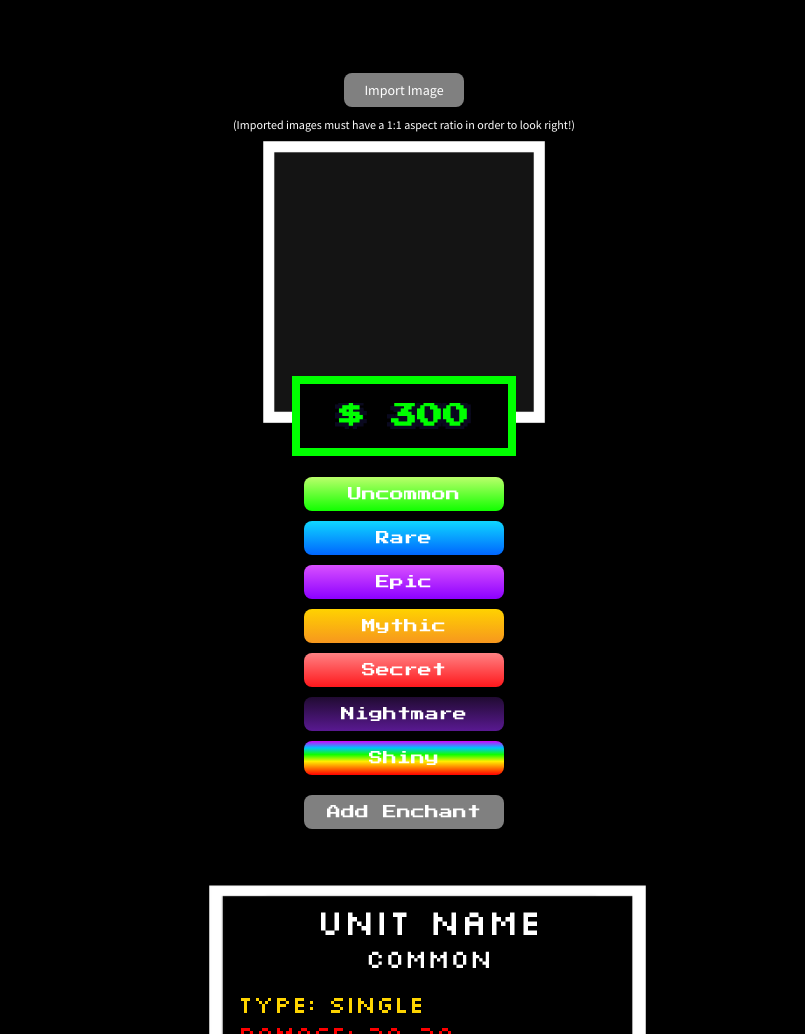
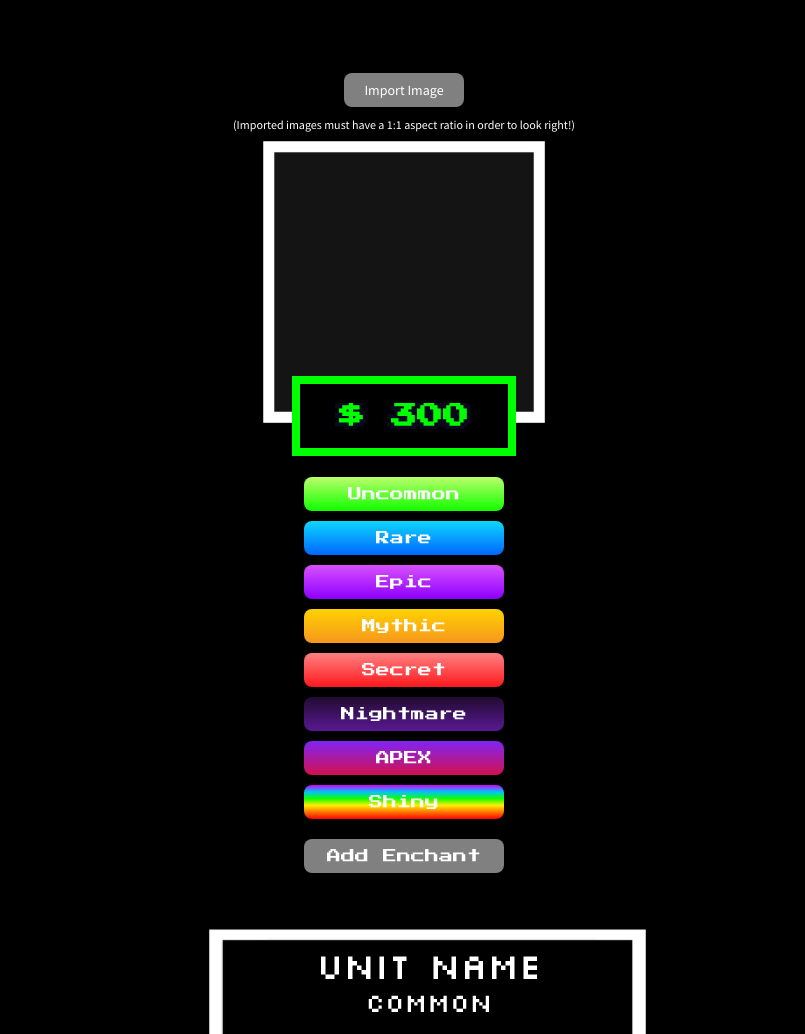
Before and after one commit to Webzybird/fakeFNTDunitgeneratorMOBILE, a plain HTML site: page index.html in a window 1280 px wide. Shown: the part 66-1100 px from the top of the page, without its empty margins (236-1041 px from the left). Drawn offline with Linux system fonts and the light colour scheme.

Commit message:
Update index.html

```diff
--- a/index.html
+++ b/index.html
@@ -285,6 +285,10 @@ stat-frame {
             background: linear-gradient(to top, #591991, #210b32);
         }
 
+		.apex {
+            background: linear-gradient(to top, #D3114F, #8024F4);
+        }
+
 
         .shiny {
             background: linear-gradient(to top, #ff0000, #ff7300, #ffee00, #11ff00, #00c3ff, #d400ff);
@@ -457,6 +461,7 @@ stat-frame {
         <button class="mythic" onclick="setGradient('mythic')">Mythic</button>
         <button class="secret" onclick="setGradient('secret')">Secret</button>
         <button class="nightmare" onclick="setGradient('nightmare')">Nightmare</button>
+		<button class="apex" onclick="setGradient('apex')">APEX</button>
         <button class="shiny" onclick="setGradient('shiny')">Shiny</button>
 <div class="dropdown-container">
     <button class="dropdown-button">Add Enchant</button>
@@ -553,6 +558,8 @@ stat-frame {
 </div>
     </div>
 </div>
+
+
     <script>
 
 const initialRarityText = document.querySelector('.rarity-stat').textContent;
@@ -612,6 +619,12 @@ function setGradient(rarity) {
             gradient = 'linear-gradient(to top, #591991, #210b32)';
 			gradient2 = 'linear-gradient(to top, #330A26, #4E0F3C)';
             rarityText = 'Nightmare';
+			shinyImage.style.display = 'none';
+            break;
+		case 'apex':
+            gradient = 'linear-gradient(to top, #D3114F, #8024F4)';
+			gradient2 = 'linear-gradient(to top, #CE082C, #B5158C)';
+            rarityText = 'Apex';
 			shinyImage.style.display = 'none';
             break;
         case 'shiny':
```
